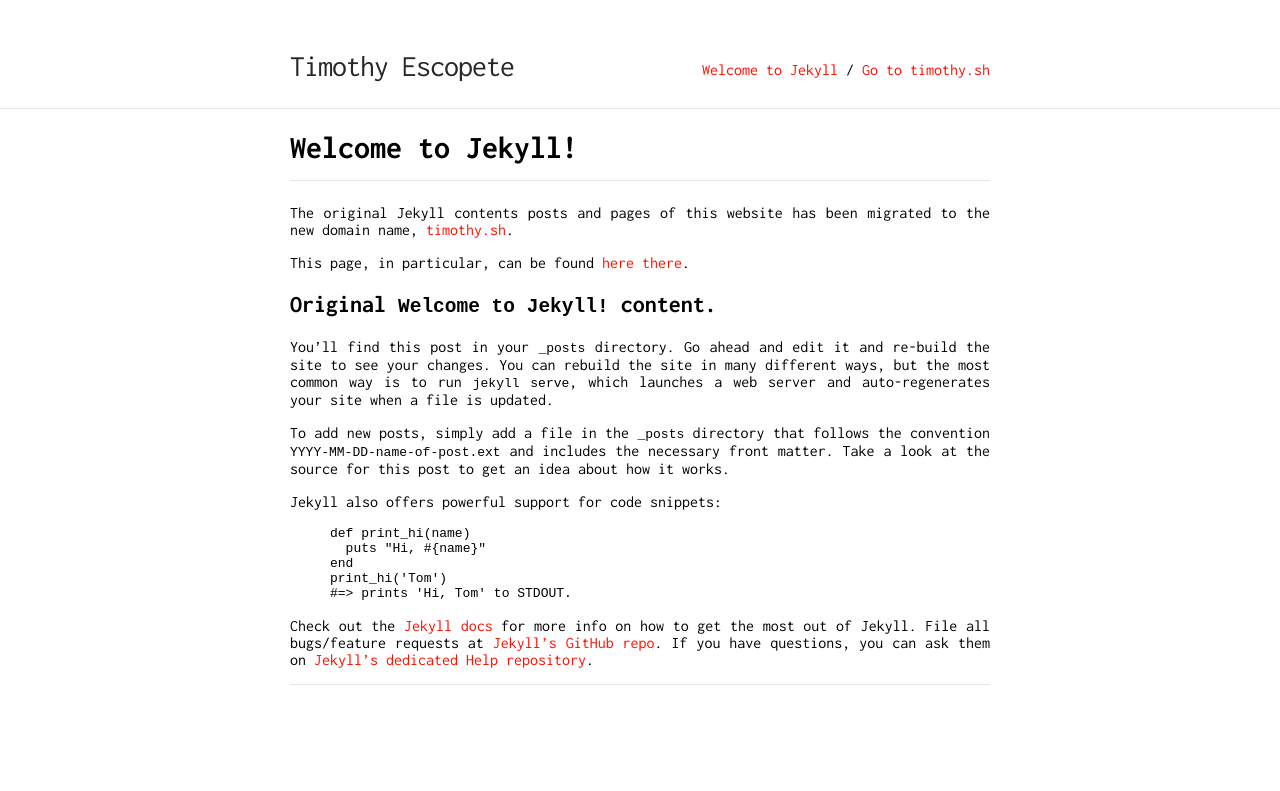
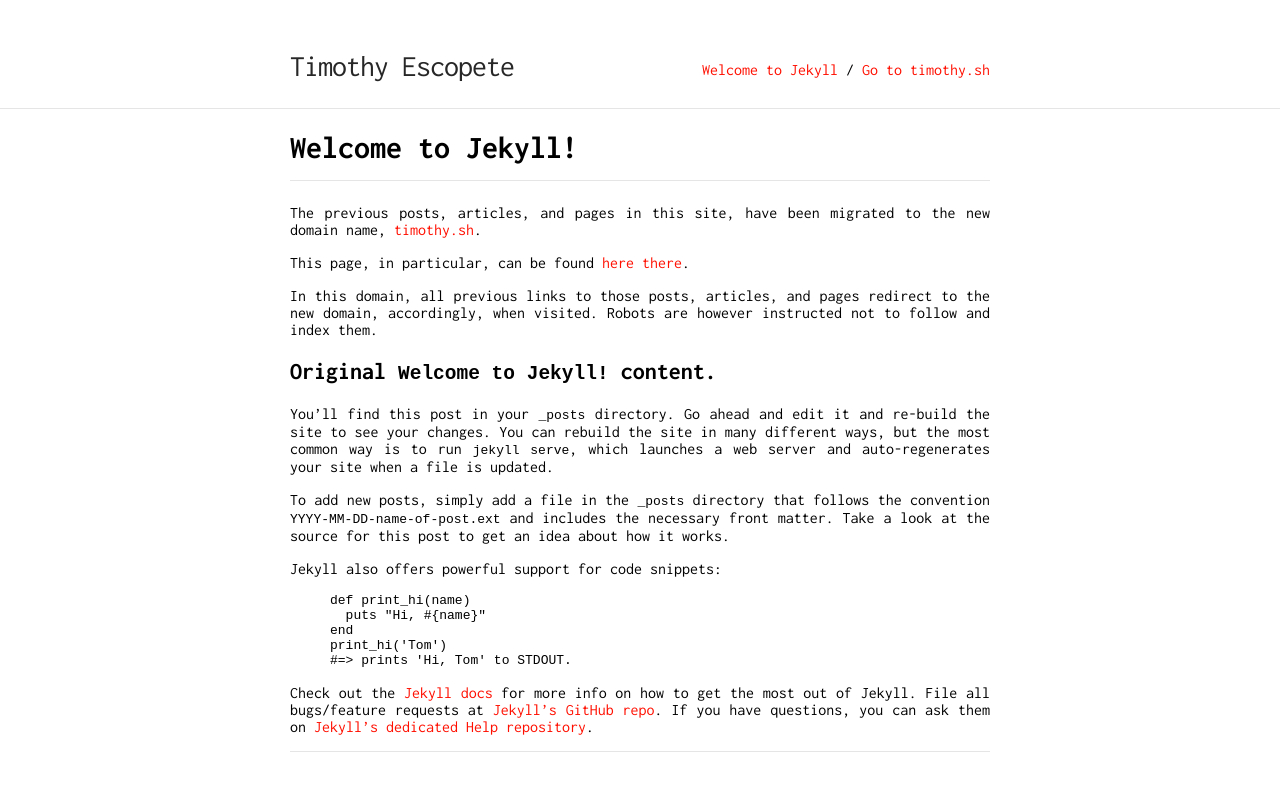
Before and after one commit to timhtheos/timothyae, a Jekyll site: the page built from _posts/2016-10-09-welcome-to-jekyll.md, in a window 1280 px wide. Shown: the top 791 px of the page. Built offline with Jekyll 4.4.1, drawn with Linux system fonts in a browser that asks for light colours; nearby versions of some CDN libraries.

Commit message:
Update welcome to jekyll.

```diff
--- a/_posts/2016-10-09-welcome-to-jekyll.md
+++ b/_posts/2016-10-09-welcome-to-jekyll.md
@@ -5,15 +5,18 @@ date:   2016-10-30
 categories: jekyll update
 permalink: welcome-to-jekyll
 teaser: >
-  The original Jekyll contents posts and pages of this website has been
-  migrated to the new domain name, timothy.sh.
+  The previous posts, articles, and pages in this site, have been migrated to the
+  new domain name, timothy.sh.
 ---
 
-The original Jekyll contents posts and pages of this website has been
-migrated to the new domain name, [timothy.sh](https://timothy.sh).
+The previous posts, articles, and pages in this site, have been migrated to the
+new domain name, [timothy.sh](https://timothy.sh).
 
 This page, in particular, can be found [here there](https://timothy.sh/welcome-to-jekyll/).
 
+In this domain, all previous links to those posts, articles, and pages redirect
+to the new domain, accordingly, when visited. Robots are however instructed not
+to follow and index them.
 
 ## Original `Welcome to Jekyll!` content.
 
```
